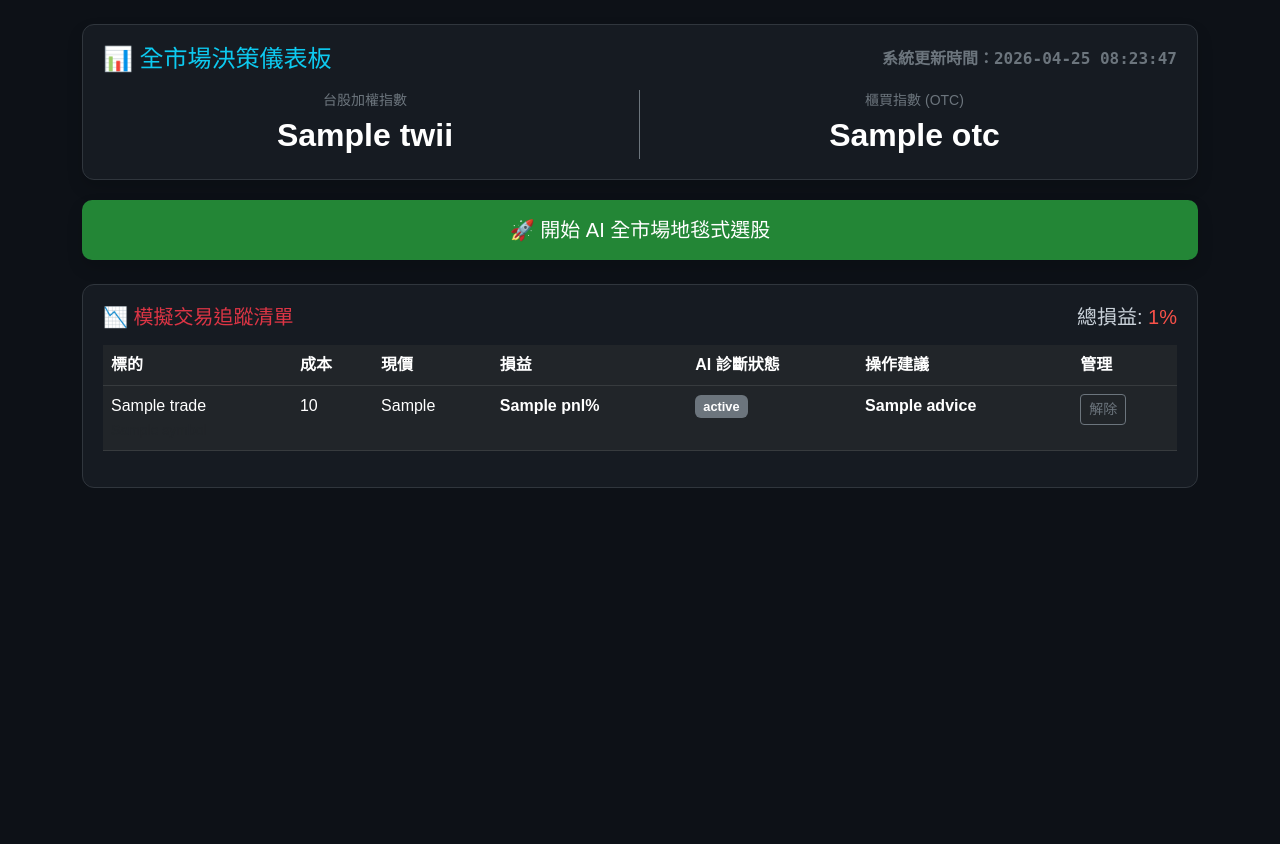
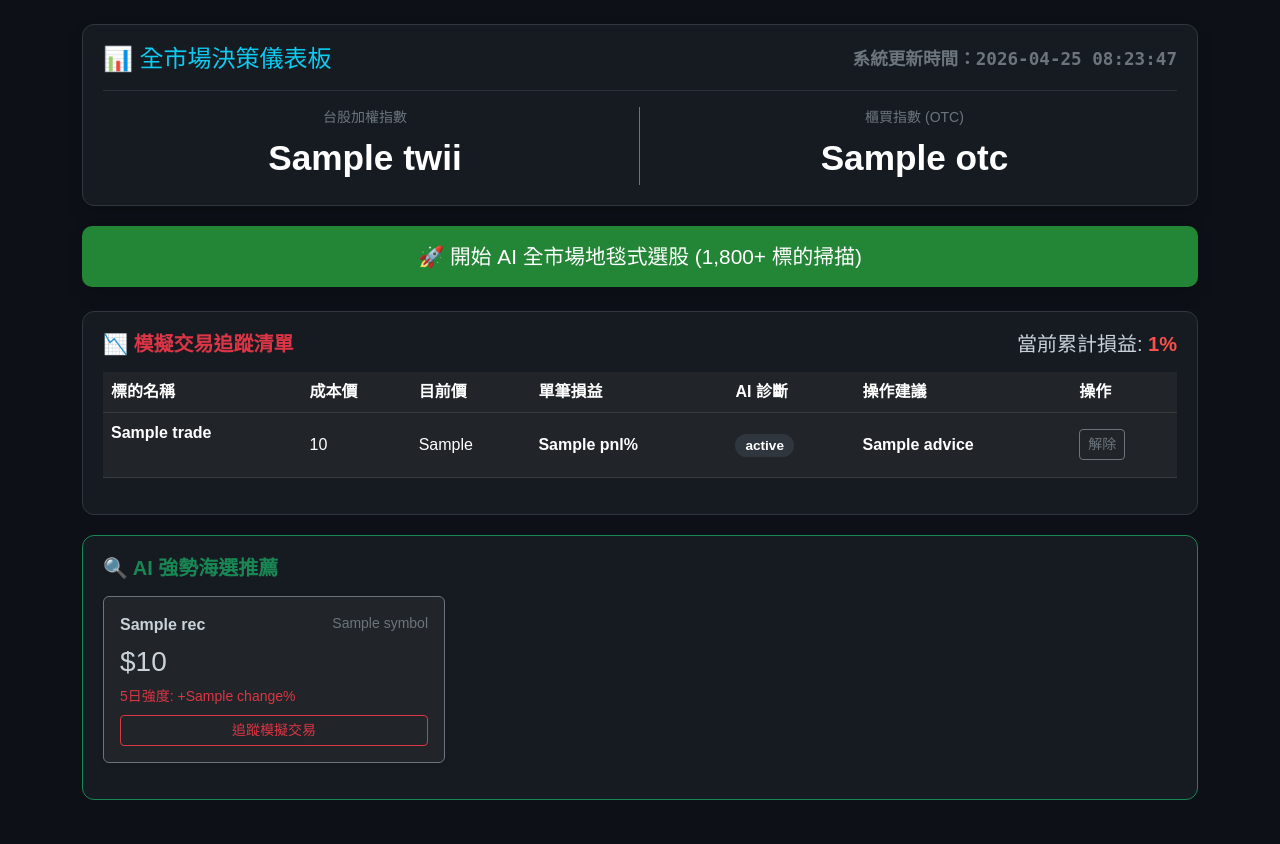
Before and after one commit to dannykao0715-code/stock-ai, a Flask app: template templates/index.html in a window 1280 px wide. Before the commit the page ends 488 px from the top, so only its background shows below. Run offline with Flask 3, Linux system fonts and the light colour scheme; the template is opened without the code that fills it: most values are stand-ins (such as "Sample title", 1, 10 or a date in 2020).

Commit message:
Update index.html

```diff
--- a/templates/index.html
+++ b/templates/index.html
@@ -2,16 +2,16 @@
 <html lang="zh-TW">
 <head>
     <meta charset="UTF-8">
-    <title>AI 股市決策系統 v20.0</title>
+    <title>AI 股市決策終極版</title>
     <link href="https://cdn.jsdelivr.net/npm/bootstrap@5.3.0/dist/css/bootstrap.min.css" rel="stylesheet">
     <style>
         body { background-color: #0d1117; color: #c9d1d9; font-family: 'Microsoft JhengHei', sans-serif; }
         .card-main { background: #161b22; border: 1px solid #30363d; border-radius: 12px; padding: 20px; margin-bottom: 20px; }
-        .index-val { font-size: 2rem; font-weight: bold; color: #ffffff; }
-        .btn-scan { background: #238636; color: white; padding: 15px; font-size: 1.25rem; border-radius: 10px; text-decoration: none; display: block; text-align: center; }
+        .index-val { font-size: 2.2rem; font-weight: bold; color: #ffffff; }
+        .btn-scan { background: #238636; color: white; padding: 15px; font-size: 1.3rem; border-radius: 10px; text-decoration: none; display: block; text-align: center; border: none; }
+        .btn-scan:hover { background: #2ea043; color: white; }
         .pnl-up { color: #f85149; } .pnl-down { color: #3fb950; }
-        /* 診斷標籤樣式 */
-        .status-badge { padding: 4px 8px; border-radius: 6px; font-size: 0.8rem; font-weight: bold; }
+        .status-badge { padding: 4px 10px; border-radius: 20px; font-size: 0.85rem; font-weight: bold; background: #30363d; }
     </style>
 </head>
 <body>
@@ -19,51 +19,52 @@
     <div class="card-main shadow">
         <div class="d-flex justify-content-between align-items-center mb-3">
             <h4 class="text-info m-0">📊 全市場決策儀表板</h4>
-            <span id="realtime-clock" class="text-secondary fw-bold" style="font-family: monospace;">載入中...</span>
+            <span id="realtime-clock" class="text-secondary fw-bold" style="font-family: monospace; font-size: 1.1rem;">正在校準系統時間...</span>
         </div>
+        <hr class="border-secondary">
         <div class="row text-center">
             <div class="col-6 border-end border-secondary">
-                <div class="small text-secondary">台股加權指數</div>
+                <div class="small text-secondary mb-1">台股加權指數</div>
                 <div class="index-val">{{ market.twii }}</div>
             </div>
             <div class="col-6">
-                <div class="small text-secondary">櫃買指數 (OTC)</div>
+                <div class="small text-secondary mb-1">櫃買指數 (OTC)</div>
                 <div class="index-val">{{ market.otc }}</div>
             </div>
         </div>
     </div>
 
     {% if alerts %}
-    <div class="alert alert-warning border-warning bg-dark text-warning shadow-sm" role="alert">
-        <strong>⚠️ 收盤診斷警示：</strong>
-        <ul class="mb-0 mt-1">
+    <div class="alert alert-warning border-warning bg-dark text-warning shadow" role="alert">
+        <h6 class="alert-heading fw-bold">⚠️ 收盤異常狀態警示：</h6>
+        <ul class="mb-0">
             {% for a in alerts %} <li>{{ a }}</li> {% endfor %}
         </ul>
     </div>
     {% endif %}
 
-    <a href="/?scan=true" class="btn-scan shadow mb-4">🚀 開始 AI 全市場地毯式選股</a>
+    <a href="/?scan=true" class="btn-scan shadow mb-4">🚀 開始 AI 全市場地毯式選股 (1,800+ 標的掃描)</a>
 
     <div class="card-main">
         <div class="d-flex justify-content-between align-items-center mb-3">
-            <h5 class="text-danger m-0">📉 模擬交易追蹤清單</h5>
-            <div class="h5 m-0">總損益: <span class="{% if total_pnl >= 0 %}pnl-up{% else %}pnl-down{% endif %}">{{ total_pnl }}%</span></div>
+            <h5 class="text-danger fw-bold m-0">📉 模擬交易追蹤清單</h5>
+            <div class="h5 m-0">當前累計損益: <span class="{% if total_pnl >= 0 %}pnl-up{% else %}pnl-down{% endif %} fw-bold">{{ total_pnl }}%</span></div>
         </div>
         <div class="table-responsive">
-            <table class="table table-dark table-hover">
+            <table class="table table-dark table-hover align-middle">
                 <thead class="text-secondary">
                     <tr>
-                        <th>標的</th><th>成本</th><th>現價</th><th>損益</th><th>AI 診斷狀態</th><th>操作建議</th><th>管理</th>
+                        <th>標的名稱</th><th>成本價</th><th>目前價</th><th>單筆損益</th><th>AI 診斷</th><th>操作建議</th><th>操作</th>
                     </tr>
                 </thead>
                 <tbody>
                     {% for t in trades %}
                     <tr>
-                        <td>{{ t.name }} <br><small class="text-muted">{{ t.symbol }}</small></td>
+                        <td><span class="fw-bold">{{ t.name }}</span><br><small class="text-muted">{{ t.symbol }}</small></td>
                         <td>{{ t.buy_price }}</td>
                         <td>{{ t.curr_p }}</td>
                         <td class="fw-bold {% if t.pnl >= 0 %}pnl-up{% else %}pnl-down{% endif %}">{{ t.pnl }}%</td>
-                        <td><span class="status-badge bg-secondary {{ t.diag.color }}">{{ t.diag.status }}</span></td>
+                        <td><span class="status-badge {{ t.diag.color }}">{{ t.diag.status }}</span></td>
                         <td class="{{ t.diag.color }} fw-bold">{{ t.diag.advice }}</td>
                         <td><a href="/untrack/{{ t.symbol }}" class="btn btn-sm btn-outline-secondary">解除</a></td>
                     </tr>
@@ -72,21 +73,48 @@
             </table>
         </div>
     </div>
+
+    {% if recs %}
+    <div class="card-main border-success">
+        <h5 class="text-success fw-bold mb-3">🔍 AI 強勢海選推薦</h5>
+        <div class="row">
+            {% for r in recs %}
+            <div class="col-md-4 mb-3">
+                <div class="p-3 border border-secondary rounded bg-dark shadow-sm">
+                    <div class="d-flex justify-content-between">
+                        <span class="fw-bold">{{ r.name }}</span>
+                        <span class="text-secondary small">{{ r.symbol }}</span>
+                    </div>
+                    <div class="h3 my-2">${{ r.price }}</div>
+                    <div class="text-danger small mb-2">5日強度: +{{ r.change }}%</div>
+                    <a href="/track/{{ r.symbol }}/{{ r.name }}/{{ r.price }}" class="btn btn-sm btn-outline-danger w-100">追蹤模擬交易</a>
+                </div>
+            </div>
+            {% endfor %}
+        </div>
+    </div>
+    {% endif %}
 </div>
 
 <script>
+    // 即時時鐘邏輯
     function updateClock() {
         const now = new Date();
-        const timeString = `系統更新時間：${now.getFullYear()}-${String(now.getMonth() + 1).padStart(2, '0')}-${String(now.getDate()).padStart(2, '0')} ${String(now.getHours()).padStart(2, '0')}:${String(now.getMinutes()).padStart(2, '0')}:${String(now.getSeconds()).padStart(2, '0')}`;
-        document.getElementById('realtime-clock').textContent = timeString;
+        const y = now.getFullYear();
+        const m = String(now.getMonth() + 1).padStart(2, '0');
+        const d = String(now.getDate()).padStart(2, '0');
+        const hh = String(now.getHours()).padStart(2, '0');
+        const mm = String(now.getMinutes()).padStart(2, '0');
+        const ss = String(now.getSeconds()).padStart(2, '0');
+        document.getElementById('realtime-clock').textContent = `系統更新時間：${y}-${m}-${d} ${hh}:${mm}:${ss}`;
     }
     setInterval(updateClock, 1000);
     updateClock();
 
-    // 瀏覽器通知彈窗 (如果有警示)
+    // 瀏覽器推送通知
     {% if alerts %}
     if (Notification.permission === "granted") {
-        new Notification("股市決策警示", { body: "追蹤清單中有股票達到停損/停利標的，請查看診斷報告。" });
+        new Notification("股市診斷警示", { body: "您的追蹤清單中有標的達成停損/停利條件！" });
     } else if (Notification.permission !== "denied") {
         Notification.requestPermission();
     }
```
